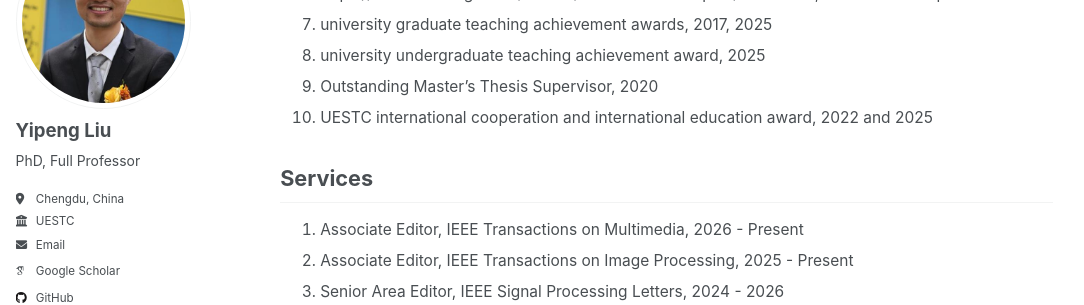
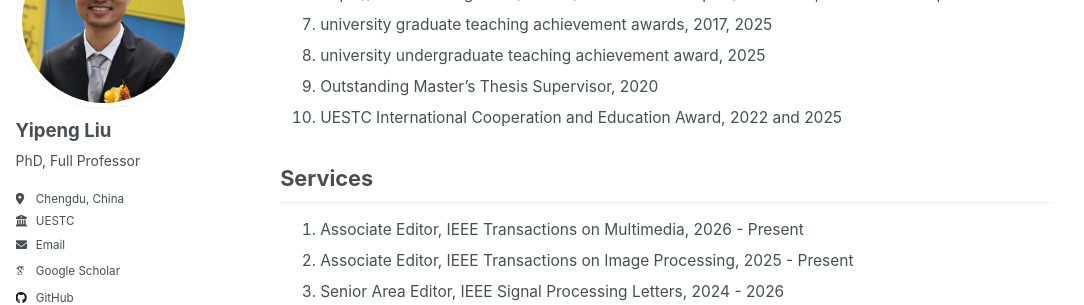
Before and after one commit to yipengliu/yipengliu.github.io, a Jekyll site: the page built from _pages/main-en.md, in a window 1280 px wide and 900 px high, scrolled down 855 px. Shown: the part 153-458 px from the top of the window, without its empty margins (0-1084 px from the left). Built offline with Jekyll 4.4.1, drawn with Linux system fonts in a browser that asks for light colours; some web fonts are replaced.

Commit message:
Correct capitalization in award description

```diff
--- a/_pages/main-en.md
+++ b/_pages/main-en.md
@@ -36,7 +36,7 @@ redirect_from:
 7. university graduate teaching achievement awards, 2017, 2025
 8. university undergraduate teaching achievement award, 2025
 9. Outstanding Master's Thesis Supervisor, 2020
-10. UESTC international cooperation and international education award, 2022 and 2025
+10. UESTC International Cooperation and Education Award, 2022 and 2025
 
 ## <a id="Services"></a>Services
 
```
